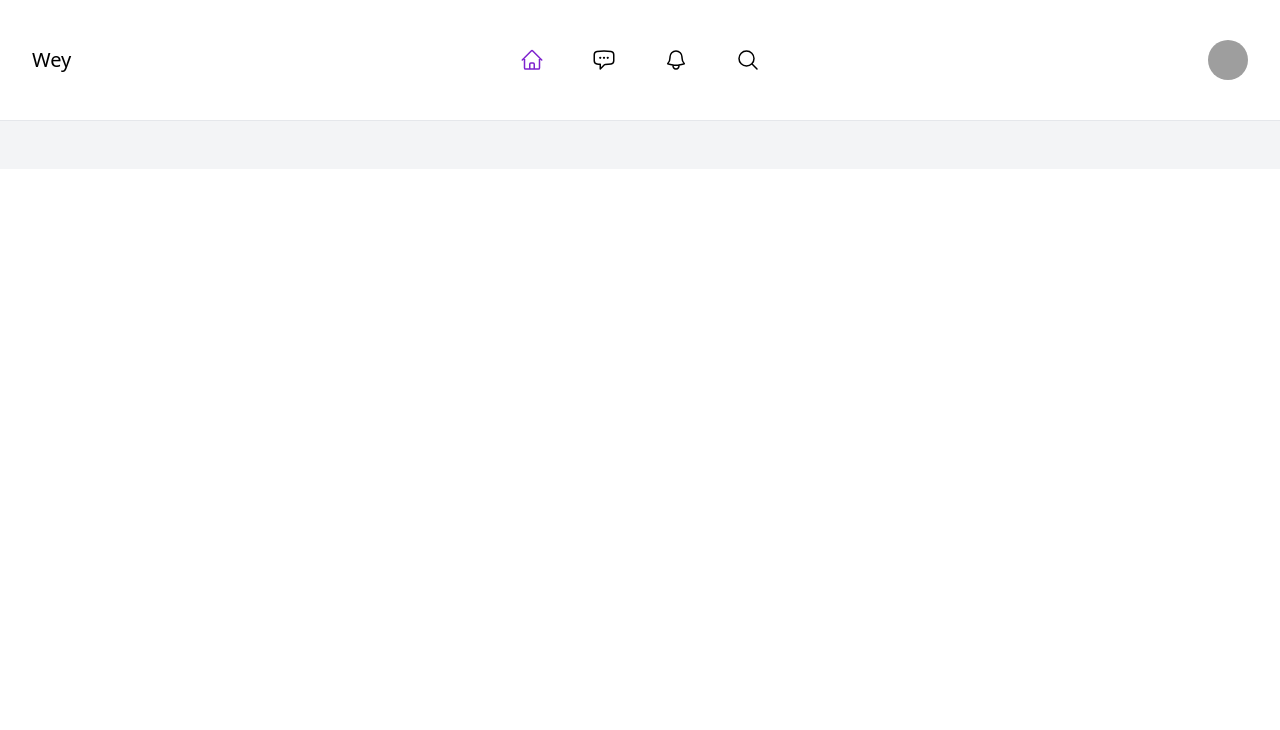
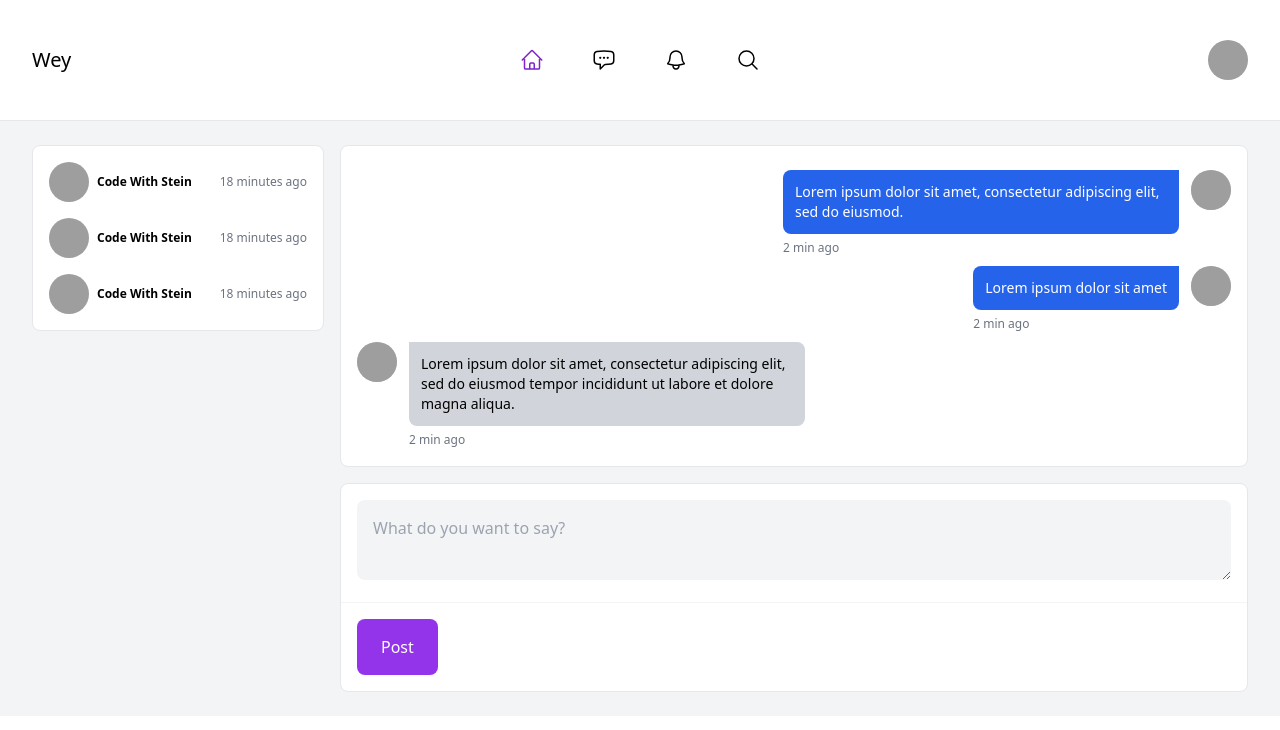
Before and after one commit to Raphael163/Django-Vue-app, a Vue app in the folder frontend/frontend_vue/: page /Message in a window 1280 px wide. Before the commit this address had no page. Shown: the top 730 px of the page. Built offline with nearby package versions, Linux system fonts and the light colour scheme; grey boxes are pictures that could not be loaded.

Commit message:
frontend page messages

```diff
--- a/frontend/frontend_vue/src/router/index.js
+++ b/frontend/frontend_vue/src/router/index.js
@@ -17,16 +17,24 @@ const router = createRouter({
       // which is lazy-loaded when the route is visited.
       component: () => import('../views/LoginUpView.vue')
     },
+
     {
       path: '/signup',
       name: 'signup',
       component: () => import('../views/SignUpView.vue')
     },
+
     {
       path: '/newsLine',
       name: 'newsLine',
       component: () => import('../views/NewslineVIew.vue')
     },
+
+    {
+      path: '/Message',
+      name: 'Message',
+      component: () => import('../views/MessagesView.vue')
+    },
   ]
 })
 
--- /dev/null
+++ b/frontend/frontend_vue/src/views/MessagesView.vue
@@ -0,0 +1,91 @@
+<template>
+    <div class="max-w-7xl mx-auto grid grid-cols-4 gap-4">
+        <div class="main-left col-span-1">
+            <div class="p-4 bg-white border border-gray-200 rounded-lg">
+                <div class="space-y-4">
+                    <div class="flex items-center justify-between">
+                        <div class="flex items-center space-x-2">
+                            <img src="https://i.pravatar.cc/300?img=70" class="w-[40px] rounded-full">
+
+                            <p class="text-xs"><strong>Code With Stein</strong></p>
+                        </div>
+
+                        <span class="text-xs text-gray-500">18 minutes ago</span>
+                    </div>
+
+                    <div class="flex items-center justify-between">
+                        <div class="flex items-center space-x-2">
+                            <img src="https://i.pravatar.cc/300?img=70" class="w-[40px] rounded-full">
+
+                            <p class="text-xs"><strong>Code With Stein</strong></p>
+                        </div>
+
+                        <span class="text-xs text-gray-500">18 minutes ago</span>
+                    </div>
+
+                    <div class="flex items-center justify-between">
+                        <div class="flex items-center space-x-2">
+                            <img src="https://i.pravatar.cc/300?img=70" class="w-[40px] rounded-full">
+
+                            <p class="text-xs"><strong>Code With Stein</strong></p>
+                        </div>
+
+                        <span class="text-xs text-gray-500">18 minutes ago</span>
+                    </div>
+                </div>
+            </div>
+        </div>
+
+        <div class="main-center col-span-3 space-y-4">
+            <div class="bg-white border border-gray-200 rounded-lg">
+                <div class="flex flex-col flex-grow p-4">
+                    <div class="flex w-full mt-2 space-x-3 max-w-md ml-auto justify-end">
+                        <div>
+                            <div class="bg-blue-600 text-white p-3 rounded-l-lg rounded-br-lg">
+                                <p class="text-sm">Lorem ipsum dolor sit amet, consectetur adipiscing elit, sed do eiusmod.</p>
+                            </div>
+                            <span class="text-xs text-gray-500 leading-none">2 min ago</span>
+                        </div>
+                        <div class="flex-shrink-0 h-10 w-10 rounded-full bg-gray-300">
+                            <img src="https://i.pravatar.cc/300?img=70" class="w-[40px] rounded-full">
+                        </div>
+                    </div>
+
+                    <div class="flex w-full mt-2 space-x-3 max-w-md ml-auto justify-end">
+                        <div>
+                            <div class="bg-blue-600 text-white p-3 rounded-l-lg rounded-br-lg">
+                                <p class="text-sm">Lorem ipsum dolor sit amet</p>
+                            </div>
+                            <span class="text-xs text-gray-500 leading-none">2 min ago</span>
+                        </div>
+                        <div class="flex-shrink-0 h-10 w-10 rounded-full bg-gray-300">
+                            <img src="https://i.pravatar.cc/300?img=70" class="w-[40px] rounded-full">
+                        </div>
+                    </div>
+
+                    <div class="flex w-full mt-2 space-x-3 max-w-md">
+                        <div class="flex-shrink-0 h-10 w-10 rounded-full bg-gray-300">
+                            <img src="https://i.pravatar.cc/300?img=70" class="w-[40px] rounded-full">
+                        </div>
+                        <div>
+                            <div class="bg-gray-300 p-3 rounded-r-lg rounded-bl-lg">
+                                <p class="text-sm">Lorem ipsum dolor sit amet, consectetur adipiscing elit, sed do eiusmod tempor incididunt ut labore et dolore magna aliqua. </p>
+                            </div>
+                            <span class="text-xs text-gray-500 leading-none">2 min ago</span>
+                        </div>
+                    </div>
+                </div>
+            </div>
+
+            <div class="bg-white border border-gray-200 rounded-lg">
+                <div class="p-4">
+                    <textarea class="p-4 w-full bg-gray-100 rounded-lg" placeholder="What do you want to say?"></textarea>
+                </div>
+
+                <div class="p-4 border-t border-gray-100 flex justify-between">
+                    <a href="#" class="inline-block py-4 px-6 bg-purple-600 text-white rounded-lg">Post</a>
+                </div>
+            </div>
+        </div>
+    </div>
+</template>
```
